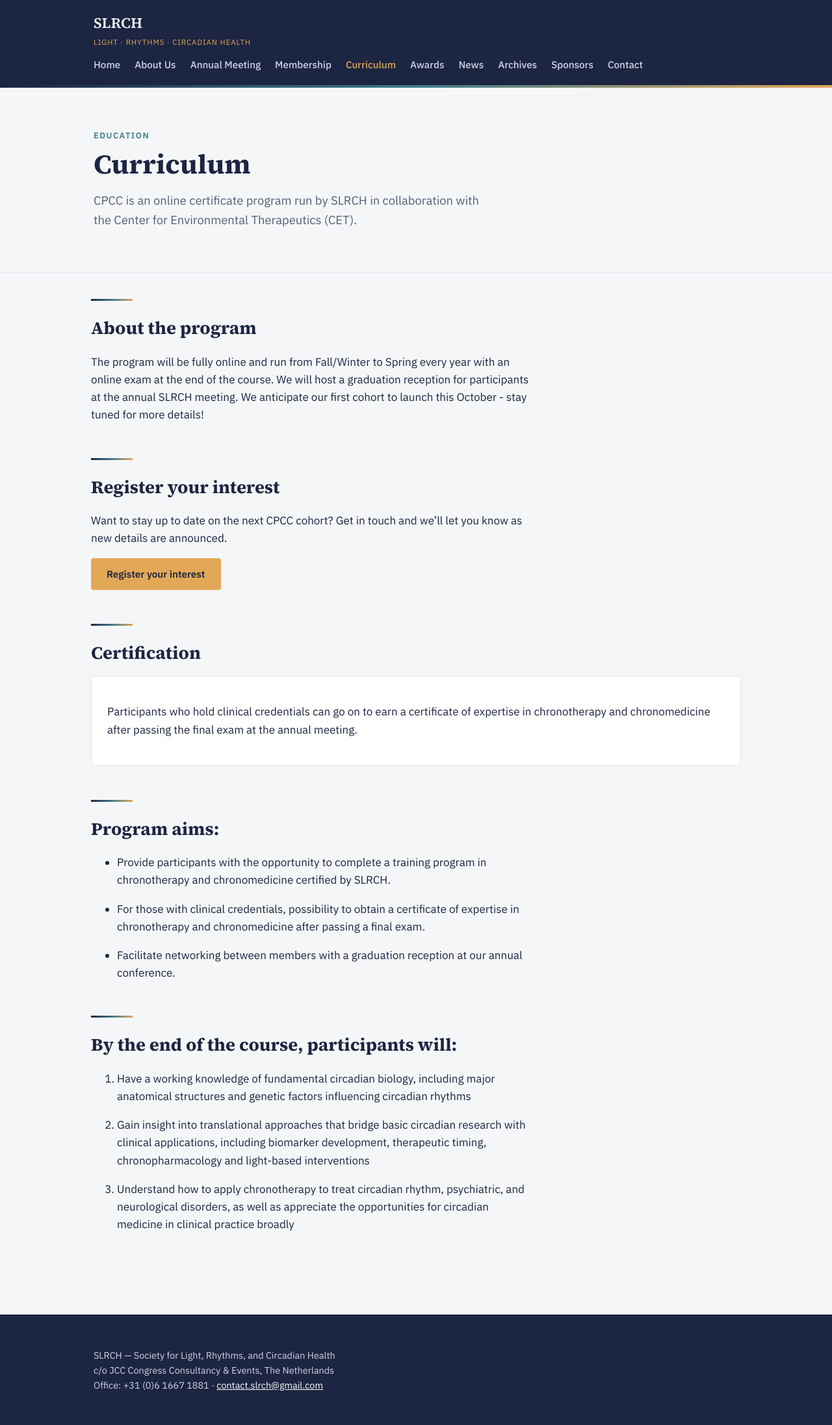
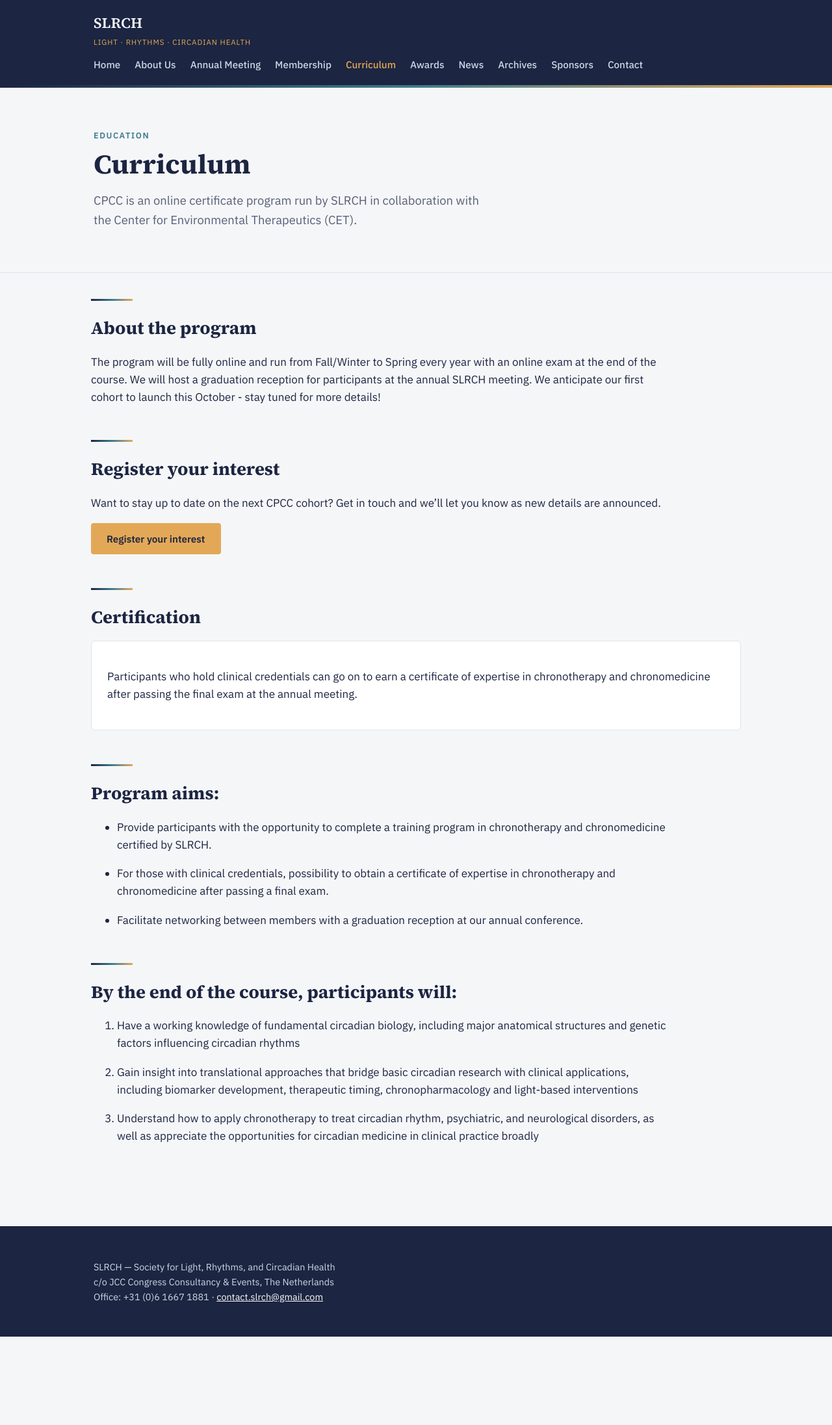
Before and after one commit to SLRCH-Society/SLRCH-website, a Jekyll site: the page built from docs/curriculum.md, in a window 1280 px wide. Shown: the whole page at 65% size. Built offline with Jekyll 4.4.1, drawn with Linux system fonts in a browser that asks for light colours; after the commit the page ends 2057 px from its top, so only the background shows below that.

Commit message:
Increase max-width of content wrapper for better readability

```diff
--- a/docs/css/style.css
+++ b/docs/css/style.css
@@ -305,7 +305,7 @@ section + section { border-top: 1px solid var(--line); }
 .content > p,
 .content > ul,
 .content > ol {
-  max-width: 680px;
+  max-width: 900px;
 }
 
 /* ---- Footer ---- */
```
